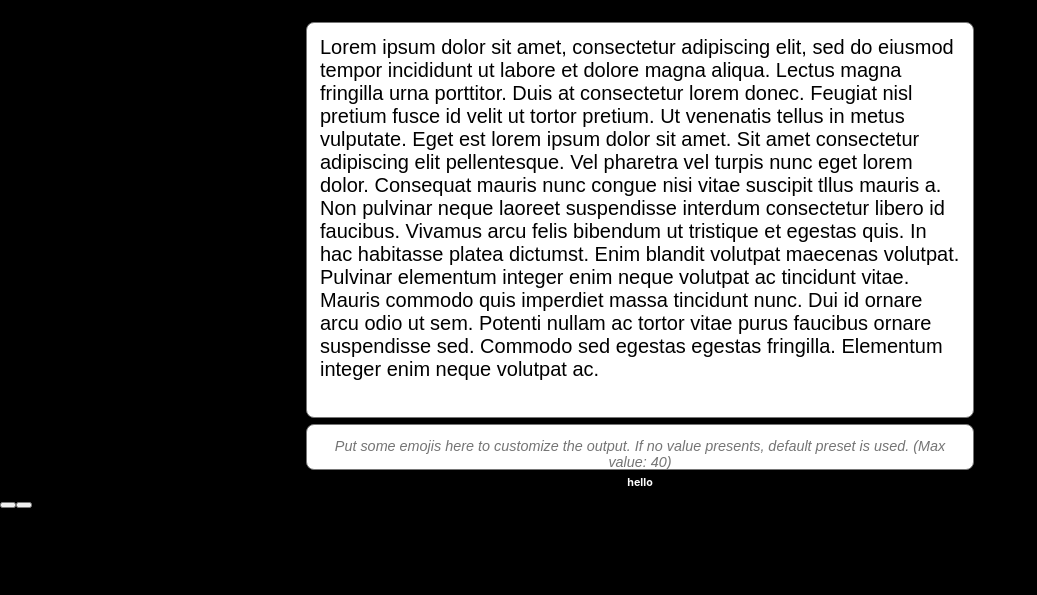
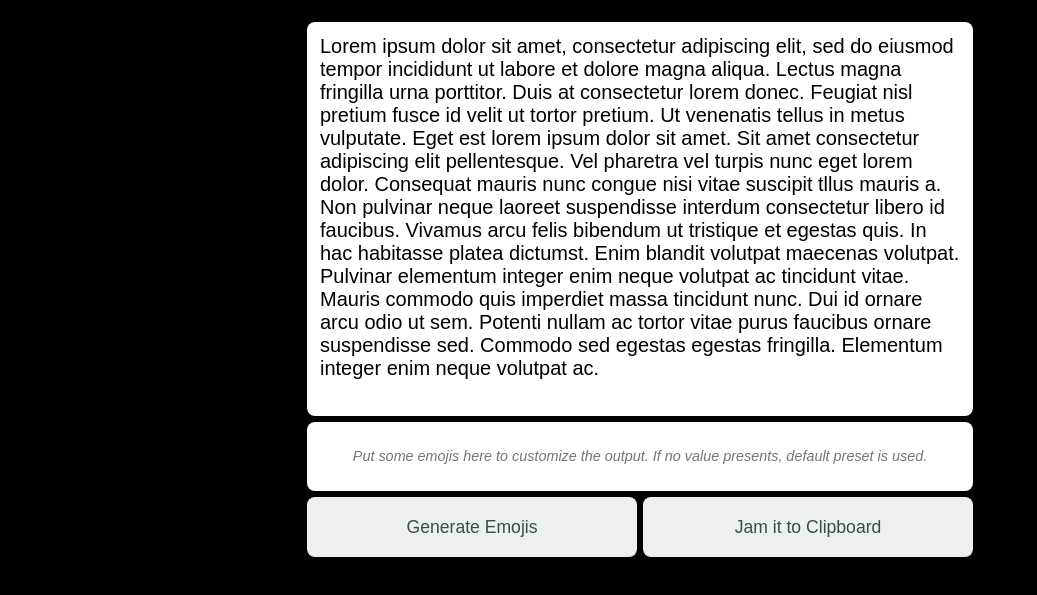
Before and after one commit to zachvoxwatt/Khati.com-React, a React app: page / in a window 1280 px wide. Shown: the part 107-702 px from the top of the page, without its empty margins (0-1037 px from the left). Built offline with nearby package versions, Linux system fonts and the light colour scheme.

Commit message:
v0.5
- Added tab icons for various browsers and devices
- Added some basic sounds
- Completed the Frontend

```diff
--- a/public/index.html
+++ b/public/index.html
@@ -2,14 +2,14 @@
 <html lang="en">
   <head>
     <meta charset="utf-8" />
-    <link rel="icon" href="%PUBLIC_URL%/favicon.ico" />
+    <link rel="icon" href="%PUBLIC_URL%/icons/favicon.ico" />
     <meta name="viewport" content="width=device-width, initial-scale=1" />
     <meta name="theme-color" content="#000000" />
     <meta
       name="description"
       content="Web site created using create-react-app"
     />
-    <link rel="apple-touch-icon" href="%PUBLIC_URL%/logo192.png" />
+    <link rel="apple-touch-icon" href="%PUBLIC_URL%/icons/logo192.png" />
     <!--
       manifest.json provides metadata used when your web app is installed on a
       user's mobile device or desktop. See https://developers.google.com/web/fundamentals/web-app-manifest/
--- a/src/css/box.css
+++ b/src/css/box.css
@@ -7,6 +7,7 @@ textarea
     margin-right: auto;
     resize: none;
     outline: none;
+    border: none;
     padding: 1%;
     border-width: 0%;
     border-radius: 8px;
@@ -33,21 +34,39 @@ textarea
 
 #inputbox
 {
+    padding: 1%;
     font-size: 100%;
+    height: 43px;
     font-family: sans-serif;
     text-align: center;
-    overflow-y: hidden;
+    margin: auto
 }
 
 #inputbox::placeholder
 {
     font-style: italic;
     font-size: 90%;
+    line-height: 43px;
 }
 
-#status
+#inputbox::-webkit-input-placeholder
 {
-    color: white;
-    margin: 0 auto;
-    text-align: center;
+    line-height: 43px;
 }
+
+#inputbox::-moz-placeholder
+{
+    /* Firefox 18- */
+    line-height: 43px;
+}
+
+#inputbox::-moz-placeholder
+{
+    /* Firefox 19+ */
+    line-height: 43px;
+}
+
+#inputbox::-ms-input-placeholder
+{
+    line-height: 43px;
+}
--- a/src/css/buttons.css
+++ b/src/css/buttons.css
@@ -0,0 +1,31 @@
+.buttons-box
+{
+    text-align: center;
+}
+
+button
+{
+    border-radius: 8px;
+    border-width: 0%;
+    height: 7.5vh;
+    width: 25.75%;
+    margin-top: 0.5%;
+    margin-left: 0.25%;
+    margin-right: 0.25%;
+    font-size: 110%;
+    transition-duration: 500ms;
+    color: darkslategray;
+    font-family: sans-serif;
+    outline: none;
+    border: none
+}
+
+button:active { color: white; transition-duration: 200ms;}
+
+#generateButton:hover { background-color: lime; }
+#generateButton:active { background-color: green; }
+
+#clipboardButton:hover { background-color: cyan; }
+#clipboardButton:active { background-color: blue; }
+
+button:focus { outline: none }
--- a/src/scripts/Buttons.js
+++ b/src/scripts/Buttons.js
@@ -1,9 +1,50 @@
+import React, {useState} from "react"
+import '../css/buttons.css'
+import generateSound from '../resources/audio/generate.mp3'
+import clipboardSound from '../resources/audio/copy.mp3'
+
+const timeoutArray = [null, null]
+
 const Buttons = function ()
 {
+    const inigen = 'Generate Emojis'
+    const postgen = "Don't like it? Have another pile!"
+    const iniclip = 'Jam it to Clipboard'
+    const postclip = 'Copied to Clipboard!'
+
+    const [generateButtonState, setGButtonState] = useState(inigen)
+    const [clipboardButtonState, setCBoardButtonState] = useState(iniclip)
+
+    function generateEmojis()
+    {
+        setGButtonState(postgen)
+
+        clearInterval(timeoutArray[0])
+        timeoutArray[0] = setInterval(function () { setGButtonState(inigen) }, 3000)
+        playSound(generateSound)
+    }
+
+    function giveClipboardData()
+    {
+
+        setCBoardButtonState(postclip)
+
+        clearInterval(timeoutArray[1])
+        timeoutArray[1] = setInterval(() => { setCBoardButtonState(iniclip) }, 3000)
+        playSound(clipboardSound)
+    }
+
+    function playSound(file)
+    {
+        let audio = new Audio(file)
+        audio.volume = 0.02
+        audio.play()
+    }
+
     return(
-        <div id='buttons-box'>
-            <button defaultValue={'A'}></button>
-            <button name={'Jam it to Clipboard'}></button>
+        <div className='buttons-box'>
+            <button id='generateButton' onClick={() => generateEmojis()}>{generateButtonState}</button>
+            <button id='clipboardButton' onClick={() => giveClipboardData()}>{clipboardButtonState}</button>
         </div>
     )
 }
--- a/src/scripts/InputBox.js
+++ b/src/scripts/InputBox.js
@@ -1,4 +1,4 @@
-import React, {Component} from "react"
+import React from "react"
 import '../css/box.css'
 
 class InputBox extends React.Component
@@ -6,20 +6,41 @@ class InputBox extends React.Component
     constructor(props)
     {
         super(props)
-        this.inistate = {value : 'Put some emojis here to customize the output. If no value presents, default preset is used. (Max value: 40)'}
+        this.inistate =
+        {
+            normalnote : 'Put some emojis here to customize the output. If no value presents, default preset is used.',
+            warningnote: "Note: Only emojis are allowed. Alphabetical letters, numeric digits or special characters are not supported."
+        }
+
+        this.customEmojis = {value : []}
+    }
+
+    displayNotice(event, boolean)
+    {
+        if (boolean) event.target.placeholder = this.inistate.warningnote
+        else event.target.placeholder = this.inistate.normalnote
     }
 
     checkInput(event)
     {
+        let customInputs = event.target.value
+        let splittedInput = customInputs.split(/([\uD800-\uDBFF][\uDC00-\uDFFF])/)
+        let outputArray = []
+
+        for (let i = 0; i < splittedInput.length; i++)
+        {
+            let indexChar = splittedInput[i]
+            if (indexChar !== "") outputArray.push(indexChar)
+        }
+
+        this.customEmojis.value = outputArray
     }
 
     render()
     {
         return(
             <div id='inputbox-box'>
-                <textarea onChange={(event) => this.checkInput(event)} id='inputbox' rows={1} cols={16} placeholder={this.inistate.value}></textarea>
-
-                <h6 id='status'>hello</h6>
+                <textarea onChange={(event) => this.checkInput(event)} onMouseOver={(event) => this.displayNotice(event, true)} onMouseLeave={(event) => this.displayNotice(event, false)} id='inputbox' rows={3} cols={16} placeholder={this.inistate.normalnote}></textarea>
             </div>
         )
     }
```
Also changed, not shown: public/icons/baseicon.png (added), public/icons/favicon.ico (added), public/icons/logo192.png (added), public/icons/logo512.png (added), public/logo192.png (deleted), public/logo512.png (deleted), src/scripts/stat.js (added), 3 other files.
